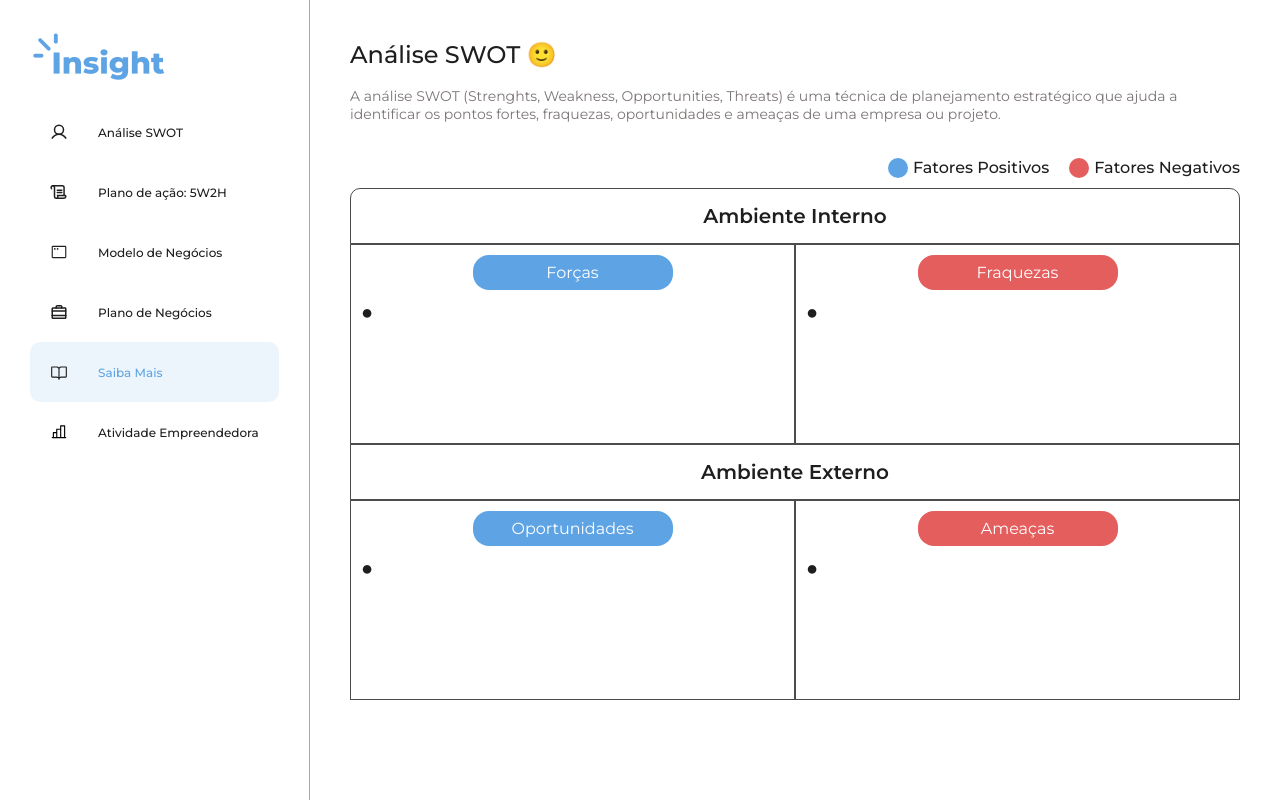
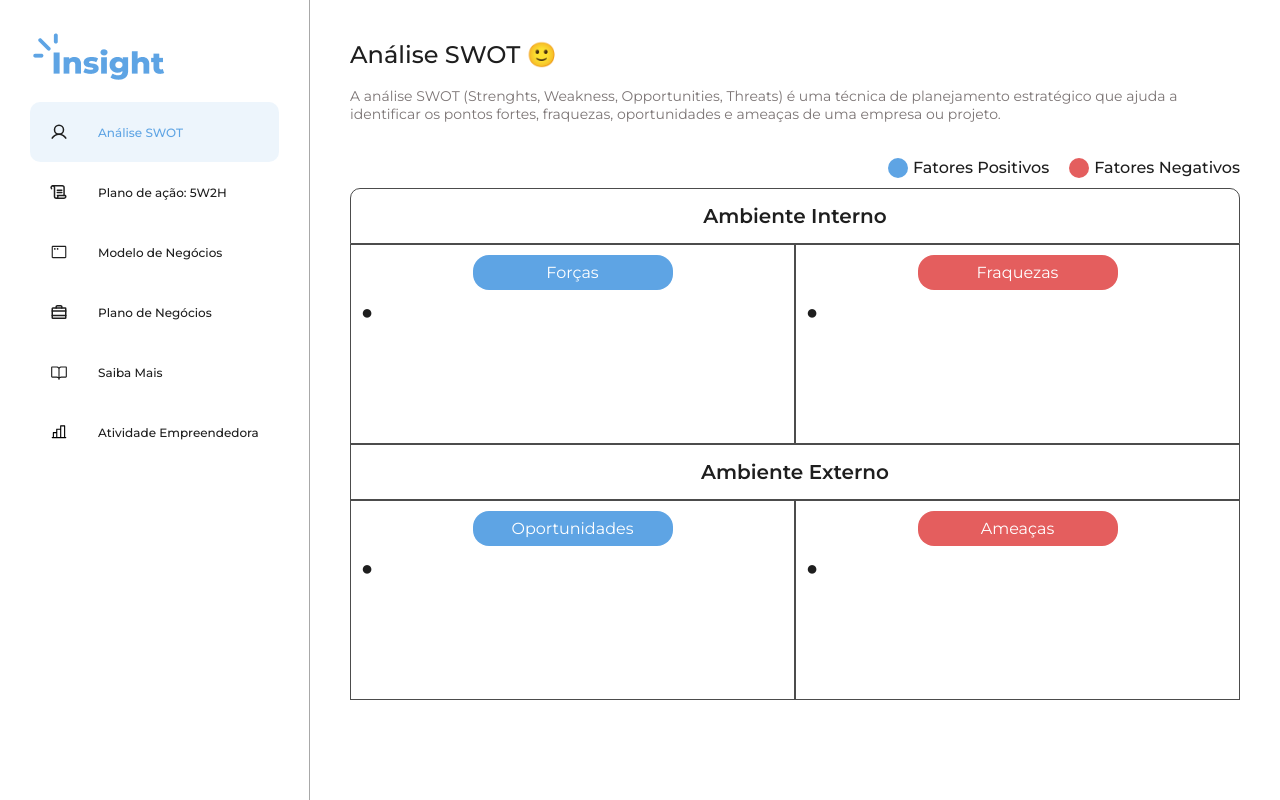
Before and after one commit to limarich/empreendify, a React (Vite) app: page /swot in a window 1280 px wide. Built offline with nearby package versions, Linux system fonts and the light colour scheme.

Commit message:
feat: Navbar

```diff
--- a/src/components/Container/index.jsx
+++ b/src/components/Container/index.jsx
@@ -1,6 +1,6 @@
 import { Navbar } from "../Navbar";
 
-export const Container = ({ children }) => {
+export const Container = ({ children, referenceTo }) => {
   return (
     <div
       style={{
@@ -8,7 +8,7 @@ export const Container = ({ children }) => {
         width: "100%",
       }}
     >
-      <Navbar />
+      <Navbar referenceTo={referenceTo}/>
       {children}
     </div>
   );
--- a/src/components/Navbar/index.jsx
+++ b/src/components/Navbar/index.jsx
@@ -1,5 +1,5 @@
-import { useLocation, useNavigate } from "react-router-dom";
-import { useEffect, useState } from "react";
+import { useNavigate } from "react-router-dom";
+import { useState } from "react";
 import "./styles.css";
 
 import logo from "../../assets/logo-empreendify.png";
@@ -11,98 +11,71 @@ import img4 from "../../assets/logos/PlanoDeNegocios.svg";
 import img5 from "../../assets/logos/SaibaMais.svg";
 import img6 from "../../assets/logos/AtividadeEmpreendedora.svg";
 
+const imagesForNavigation = [
+  img1, img2, img3, img4, img5, img6
+];
 const navigationLinks = [
-  {
-
-  }
+  "/swot",
+  "/action-plan",
+  "/business-model",
+  "/business-plan",
+  "/home",
+  "/entrepreneurial-activity"
+];
+const namesForDescription = [
+  "Análise SWOT",
+  "Plano de ação: 5W2H",
+  "Modelo de Negócios",
+  "Plano de Negócios",
+  "Saiba Mais",
+  "Atividade Empreendedora"
 ]
 
-export const Navbar = () => {
-  const [selectedIndex, setSelectedIndex] = useState(4);
+export const Navbar = ({ referenceTo }) => {
+  const [selectedIndex, setSelectedIndex] = useState(referenceTo);
+  const navigate = useNavigate();
 
-  useEffect(() => {
-    let lis = document.querySelectorAll(".navigation-li");
-    lis.forEach((li) => {
-      li.style.background = "transparent";
-      li.style.color = `var(--dark-gray)`;
-    });
+  const handleItemClick = (index) => {
+    console.log(index);
+    setSelectedIndex(index);
 
-    lis[selectedIndex].style.background = "var(--normal-gray-2)";
-    lis[selectedIndex].style.color = "var(--normal-blue)";
+    navigate(navigationLinks[index]);
+  }
 
-  }, [selectedIndex]);
-
-  const navigate = useNavigate();
-  const location = useLocation();
-  if (location.pathname === "/") return null;
   return (
     <header className="headerNavBar">
-      <div className="logo" onClick={() => navigate("/")}>
-        <img src={logo} alt="logo" />
+      <div className="logoContainer" onClick={() => navigate("/")}>
+        <img className="logoImage" src={logo} alt="logo" />
       </div>
-      <ul>
+      <ul className="navUnorderedList">
+        {
+          navigationLinks.map((item, index) => {
+            return(
               <li
-          className="navigation-li"
+                key={index}
+                className="navigationLi"
                 onClick={() => {
-            navigate("/swot");
-            setSelectedIndex(0);
+                  handleItemClick(index);
                 }}
+                style={
+                  index === selectedIndex
+                  ? {
+                      backgroundColor: 'var(--normal-gray-2)',
+                      color: 'var(--normal-blue)'
+                    }
+                  : {}
+                }
               >
-          <img className="logosImage" src={img1} alt=""
+                <img
+                  className="logosImage"
+                  src={imagesForNavigation[index]}
+                  alt="INavigationImage"
                 />
-          <p>Análise SWOT</p>
+                <p>{namesForDescription[index]}</p>
               </li>
-        <li
-          className="navigation-li"
-          onClick={() => {
-            navigate("/action-plan");
-            setSelectedIndex(1);
-          }}
-        >
-          <img className="logosImage" src={img2} alt=""
-          />
-          <p>Plano de ação: 5W2H</p>
-        </li>
-        <li
-          className="navigation-li"
-          onClick={() => {
-            navigate("/business-model");
-            setSelectedIndex(2);
-          }}
-        >
-          <img className="logosImage" src={img3} alt="" />
-          <p>Modelo de Negócios</p>
-        </li>
-        <li
-          className="navigation-li"
-          onClick={() => {
-            navigate("/business-plan");
-            setSelectedIndex(3);
-          }}
-        >
-          <img className="logosImage" src={img4} alt="" />
-          <p>Plano de Negócios</p>
-        </li>
-        <li
-          className="navigation-li"
-          onClick={() => {
-            navigate("/home");
-            setSelectedIndex(4);
-          }}
-        >
-          <img className="logosImage" src={img5} alt="" />
-          <p>Saiba Mais</p>
-        </li>
-        <li
-          className="navigation-li"
-          onClick={() => {
-            navigate("/entrepreneurial-activity");
-            setSelectedIndex(5);
-          }}
-        >
-          <img className="logosImage" src={img6} alt="" />
-          <p>Atividade Empreendedora</p>
-        </li>
+            );
+          })
+        }
       </ul>
     </header>
   );
--- a/src/components/Navbar/styles.css
+++ b/src/components/Navbar/styles.css
@@ -1,3 +1,4 @@
+
 .headerNavBar {
   display: flex;
   flex-direction: column;
@@ -18,18 +19,18 @@
   z-index: 1000;
 }
 
-.logo {
+.logoContainer {
   display: flex;
   align-items: center;
   cursor: pointer;
 }
 
-.logo img {
+.logoImage {
   max-height: 100px;
   width: auto;
 }
 
-header ul {
+.navUnorderedList {
   flex: 1;
   display: flex;
   flex-direction: column;
@@ -39,7 +40,7 @@ header ul {
   padding-top: 20px;
 }
 
-header ul li {
+.navigationLi {
   list-style: none;
   font-size: 1.2rem;
   font-weight: 500;
@@ -55,10 +56,10 @@ header ul li {
   width: 100%;
 }
 
-header ul li:hover {
-  background-color: var(--normal-gray-2);
-  color: var(--normal-blue);
-  transition: all 0.5s ease;
+.navigationLi:hover {
+  background-color: var(--normal-gray-2) !important;
+  color: var(--normal-blue) !important;
+  transition: all 0.5s ease !important;
 }
 
 .selected {
--- a/src/pages/ActionPlan/index.jsx
+++ b/src/pages/ActionPlan/index.jsx
@@ -53,7 +53,7 @@ export const ActionPlan = () => {
   };
 
   return (
-    <Container>
+    <Container referenceTo={1}>
       <section id="action-plan">
         <SectionHeader
           title="Plano de ação 5W2H "
--- a/src/pages/Blog/index.jsx
+++ b/src/pages/Blog/index.jsx
@@ -18,7 +18,7 @@ export const Blog = () => {
   }
 
   return (
-    <Container>
+    <Container referenceTo={4} >
       <div id="blog">
         <div className="header-Container">
           <SectionHeader
--- a/src/pages/BusinessModel/index.jsx
+++ b/src/pages/BusinessModel/index.jsx
@@ -25,7 +25,7 @@ export const BusinessModel = () => {
   // Redirecionamento do modelo de negócios preenchido!
   if(false) {
     return (
-      <Container>
+      <Container referenceTo={2}>
         <div id="business-model">
           <SectionHeader
             title={`Olá ${userName}! Esse é o seu Modelo de Negócios 🙂`}
@@ -143,7 +143,7 @@ export const BusinessModel = () => {
 
   // Redirecionametno do modelo de negócios não-preenchido!
   return (
-    <Container>
+    <Container referenceTo={2}>
       <div id="business-model">
         <div className="business-model-container">
           <h1>Modelo de Negócios</h1>
--- a/src/pages/EntrepreneurialActivity/TextEntreprenaurialActivity/index.jsx
+++ b/src/pages/EntrepreneurialActivity/TextEntreprenaurialActivity/index.jsx
@@ -14,7 +14,7 @@ export const TextEntreprenaurialActivity = (props) => {
   console.log(textID);
 
   return (
-    <Container>
+    <Container referenceTo={5}>
       <div className={styles.textEntreprenaurialActivity}>
         <div className={styles.headerEntreprenaur}>
           <button
--- a/src/pages/EntrepreneurialActivity/index.jsx
+++ b/src/pages/EntrepreneurialActivity/index.jsx
@@ -124,7 +124,7 @@ export const texts = [
 
 export const EntrepreneurialActivity = () => {
   return (
-    <Container>
+    <Container referenceTo={5}>
       <div id="entrepreneurial-activity">
         <SectionHeader
           title={"Esse é o pontapé inicial para criação da sua empresa 🙂"}
--- a/src/pages/Swot/index.jsx
+++ b/src/pages/Swot/index.jsx
@@ -6,7 +6,7 @@ import "./styles.css";
 
 export const Swot = () => {
   return (
-    <Container>
+    <Container referenceTo={0}>
       <section id="swot">
         <SectionHeader
           title="Análise SWOT 🙂"
--- a/src/routes/routes.jsx
+++ b/src/routes/routes.jsx
@@ -32,6 +32,7 @@ export const Routes = () => {
       <Route path="/menu-action" Component={MenuAction} />
 
       <Route path="/home" Component={Home} />
+
       <Route path="/home/:blogID" Component={Blog} />
 
       <Route path="/business-plan" Component={BusinessPlan} />
```
Lines whose indentation alone changed are shown as unchanged.
